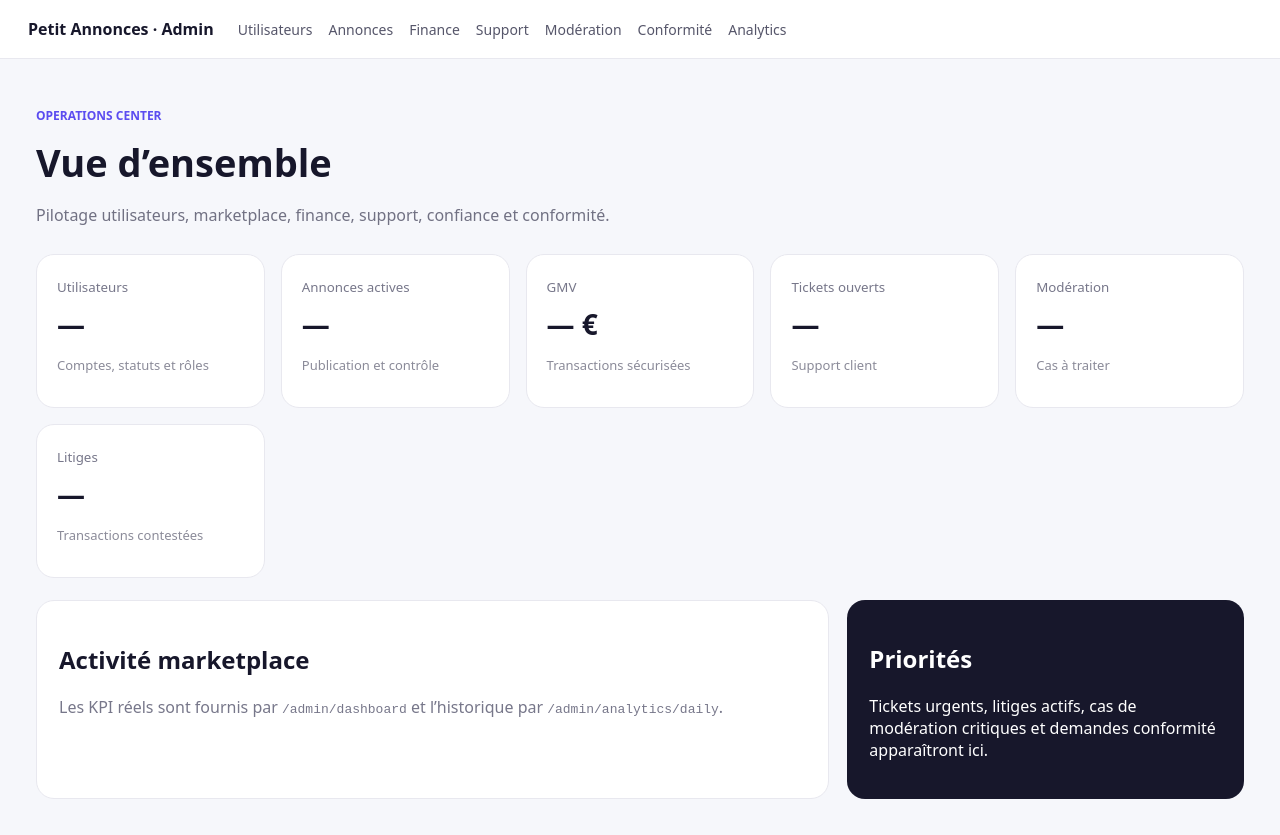
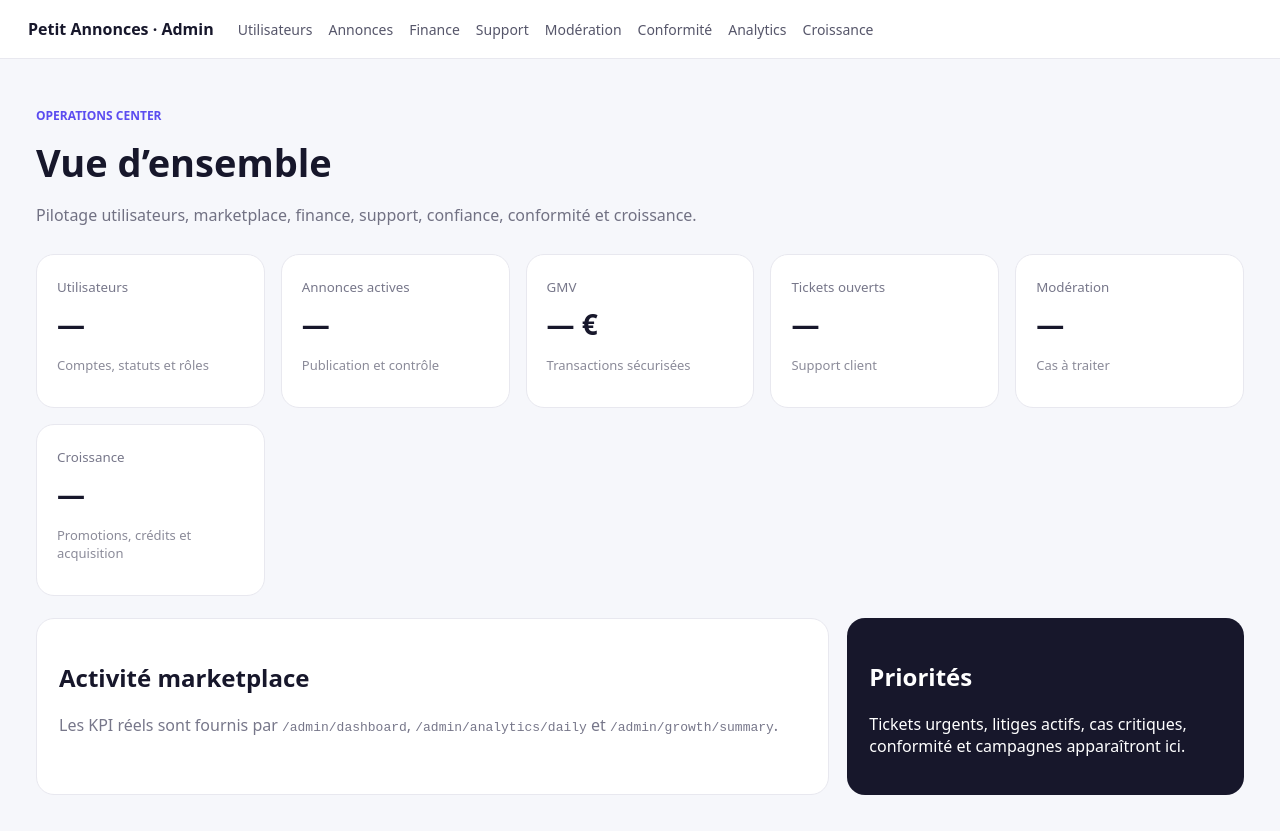
Before and after one commit to hakersoy66/petitannonces, a Next.js app in the folder apps/admin/: page / in a window 1280 px wide. Built offline with nearby package versions, Linux system fonts and the light colour scheme.

Commit message:
feat(admin): add growth center navigation

```diff
--- a/apps/admin/app/page.tsx
+++ b/apps/admin/app/page.tsx
@@ -4,12 +4,12 @@ const cards = [
   ["GMV", "— €", "Transactions sécurisées"],
   ["Tickets ouverts", "—", "Support client"],
   ["Modération", "—", "Cas à traiter"],
-  ["Litiges", "—", "Transactions contestées"],
+  ["Croissance", "—", "Promotions, crédits et acquisition"],
 ];
 
 const nav = [
   ["Utilisateurs", "/users"], ["Annonces", "/listings"], ["Finance", "/finance"],
-  ["Support", "/support"], ["Modération", "/moderation"], ["Conformité", "/compliance"], ["Analytics", "/analytics"],
+  ["Support", "/support"], ["Modération", "/moderation"], ["Conformité", "/compliance"], ["Analytics", "/analytics"], ["Croissance", "/growth"],
 ];
 
 export default function AdminHome() {
@@ -20,13 +20,13 @@ export default function AdminHome() {
     <section style={{ maxWidth: 1280, margin: "0 auto", padding: 36 }}>
       <p style={{ color: "#5b4cf0", fontWeight: 800, fontSize: 12, textTransform: "uppercase" }}>Operations Center</p>
       <h1 style={{ fontSize: 38, margin: "8px 0" }}>Vue d’ensemble</h1>
-      <p style={{ color: "#717183", marginBottom: 28 }}>Pilotage utilisateurs, marketplace, finance, support, confiance et conformité.</p>
+      <p style={{ color: "#717183", marginBottom: 28 }}>Pilotage utilisateurs, marketplace, finance, support, confiance, conformité et croissance.</p>
       <div style={{ display: "grid", gridTemplateColumns: "repeat(auto-fit,minmax(210px,1fr))", gap: 16 }}>
         {cards.map(([label, value, hint]) => <article key={label} style={{ background: "white", border: "1px solid #e8e8ef", borderRadius: 18, padding: 20 }}><small style={{ color: "#77778a" }}>{label}</small><div style={{ fontSize: 28, fontWeight: 850, marginTop: 8 }}>{value}</div><p style={{ color: "#8b8b99", fontSize: 13 }}>{hint}</p></article>)}
       </div>
       <div style={{ display: "grid", gridTemplateColumns: "2fr 1fr", gap: 18, marginTop: 22 }}>
-        <article style={{ background: "white", border: "1px solid #e8e8ef", borderRadius: 18, padding: 22 }}><h2>Activité marketplace</h2><p style={{ color: "#77778a" }}>Les KPI réels sont fournis par <code>/admin/dashboard</code> et l’historique par <code>/admin/analytics/daily</code>.</p></article>
-        <article style={{ background: "#17172b", color: "white", borderRadius: 18, padding: 22 }}><h2>Priorités</h2><p>Tickets urgents, litiges actifs, cas de modération critiques et demandes conformité apparaîtront ici.</p></article>
+        <article style={{ background: "white", border: "1px solid #e8e8ef", borderRadius: 18, padding: 22 }}><h2>Activité marketplace</h2><p style={{ color: "#77778a" }}>Les KPI réels sont fournis par <code>/admin/dashboard</code>, <code>/admin/analytics/daily</code> et <code>/admin/growth/summary</code>.</p></article>
+        <article style={{ background: "#17172b", color: "white", borderRadius: 18, padding: 22 }}><h2>Priorités</h2><p>Tickets urgents, litiges actifs, cas critiques, conformité et campagnes apparaîtront ici.</p></article>
       </div>
     </section>
   </main>;
```
